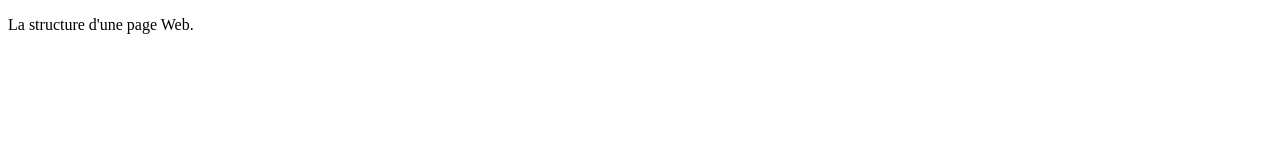
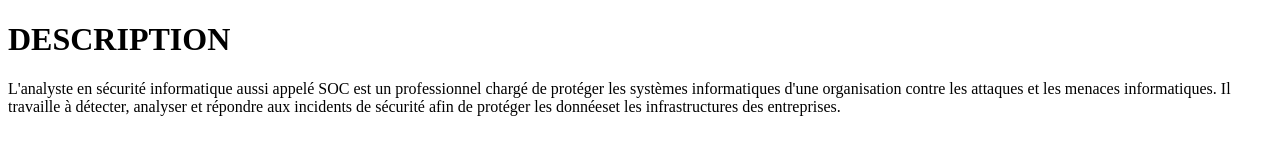
Before and after one commit to CyanaraMaureen/git-mon-cv, a plain HTML site: page index.html in a window 1280 px wide. Drawn offline with Linux system fonts and the light colour scheme.

Commit message:
mise en place de la section description

```diff
--- a/index.html
+++ b/index.html
@@ -7,8 +7,11 @@
     <link rel="stylesheet"href="style.css">
 </head>
 <body>
-    <p>
-        La structure d'une page Web.
+    <h1>DESCRIPTION</h1>
+    <p>L'analyste en sécurité informatique aussi appelé SOC est un professionnel chargé
+        de protéger les systèmes informatiques d'une organisation contre les attaques et
+        les menaces informatiques. Il travaille à détecter, analyser et répondre aux incidents
+        de sécurité afin de protéger les donnéeset les infrastructures des entreprises.
     </p>
 </body>
 </html>
```
